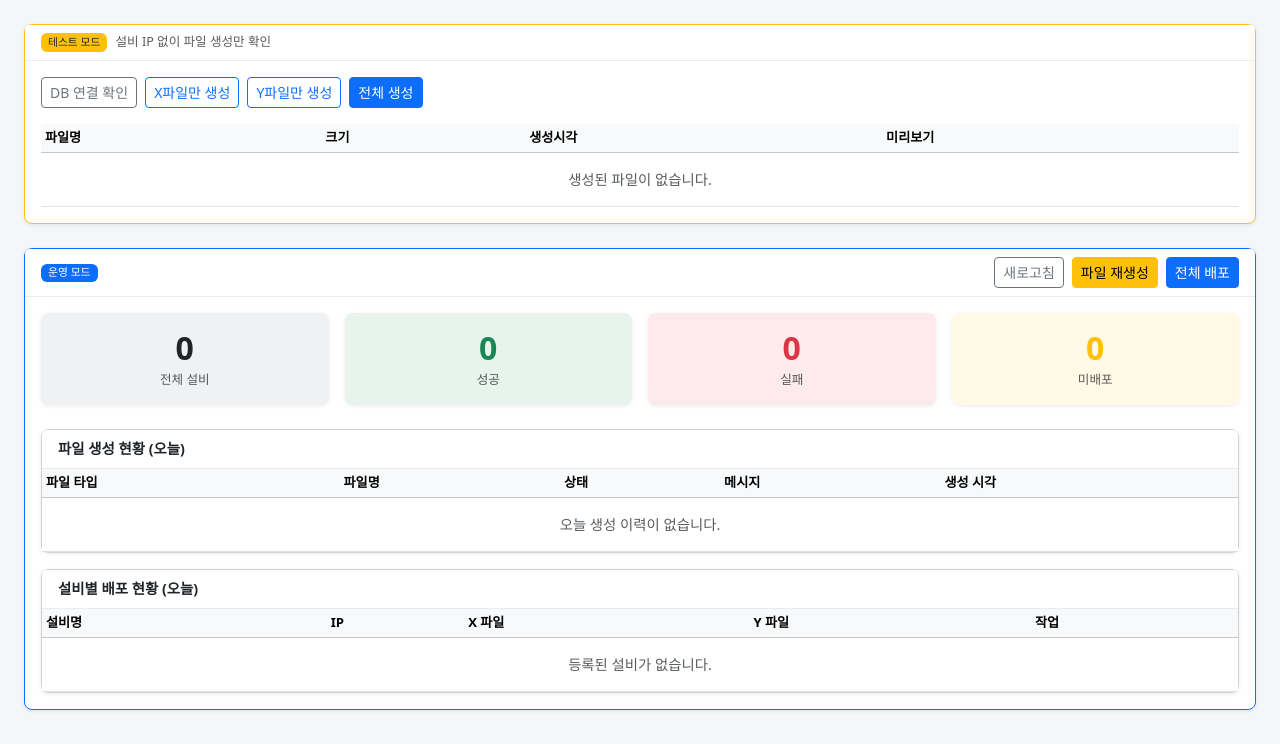
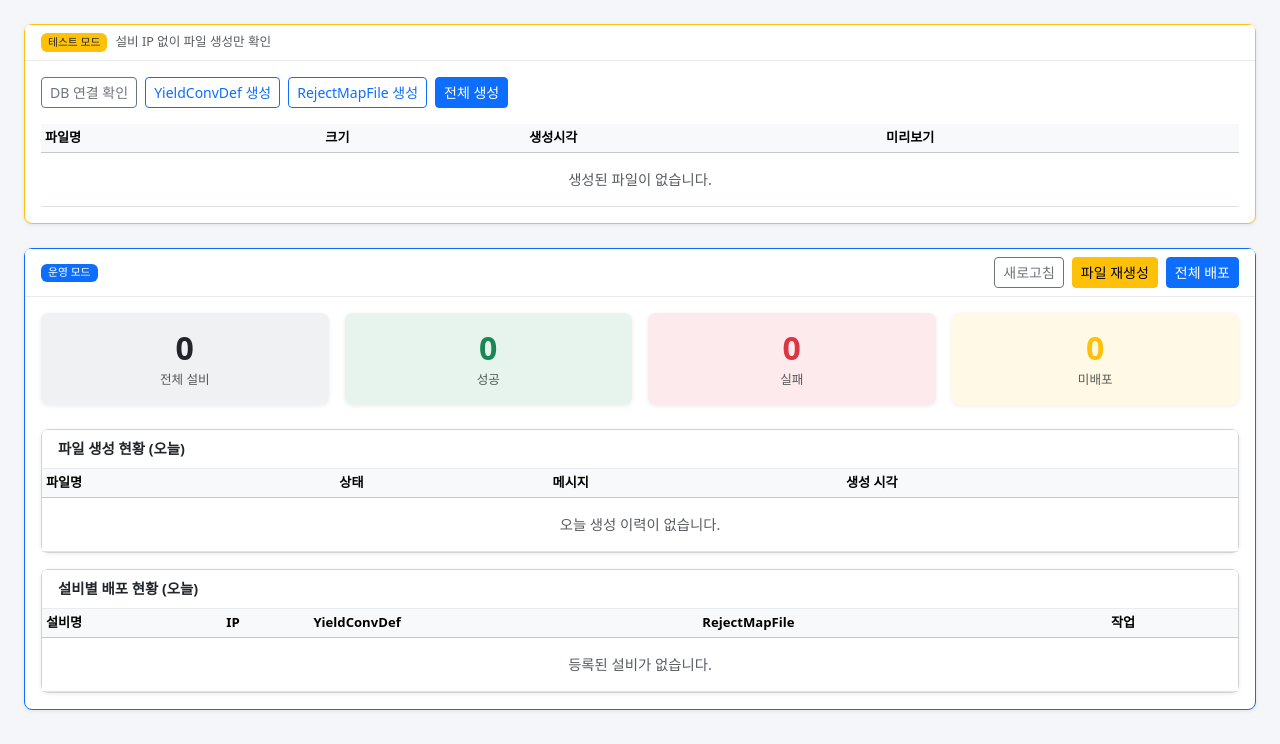
Before and after one commit to disntm90/disntm90, a FastAPI app: page / in a window 1280 px wide. Shown: the part 56-800 px from the top of the page. Run offline with FastAPI, Linux system fonts and the light colour scheme; data that the repository does not hold is empty; some libraries are stand-ins or nearby versions.

Commit message:
refactor: X/Y 파일 타입명 변경 및 파일명 변경
- X → YieldConvDef, Y → RejectMapFile (코드 전체 적용)
- RejectCodeMap.xml → RejectMapFile.xml
- 대시보드 파일 생성 현황에서 파일타입(X/Y) 열 제거
- 배포 현황 테이블 헤더 YieldConvDef / RejectMapFile 로 변경

https://claude.ai/code/session_01QyCjQLCtkKqWipJYZtLocq

```diff
--- a/app/routers/files.py
+++ b/app/routers/files.py
@@ -97,10 +97,10 @@ class TestGenerateRequest(BaseModel):
 def test_generate(req: TestGenerateRequest):
     ft = req.file_type.upper()
     try:
-        if ft == "X":
+        if ft == "YIELDCONVDEF":
             result = generate_yield_condef(triggered_by="test")
             results = [result]
-        elif ft == "Y":
+        elif ft == "REJECTMAPFILE":
             result = generate_reject_mapfile(triggered_by="test")
             results = [result]
         else:
--- a/app/templates/dashboard.html
+++ b/app/templates/dashboard.html
@@ -12,8 +12,8 @@
   <div class="card-body">
     <div class="d-flex flex-wrap gap-2 mb-3">
       <button class="btn btn-outline-secondary btn-sm" onclick="checkDb()">DB 연결 확인</button>
-      <button class="btn btn-outline-primary btn-sm" onclick="testGenerate('X')">X파일만 생성</button>
-      <button class="btn btn-outline-primary btn-sm" onclick="testGenerate('Y')">Y파일만 생성</button>
+      <button class="btn btn-outline-primary btn-sm" onclick="testGenerate('YieldConvDef')">YieldConvDef 생성</button>
+      <button class="btn btn-outline-primary btn-sm" onclick="testGenerate('RejectMapFile')">RejectMapFile 생성</button>
       <button class="btn btn-primary btn-sm" onclick="testGenerate('ALL')">전체 생성</button>
     </div>
     <div id="dbCheckResult"></div>
@@ -91,7 +91,6 @@
           <table class="table table-sm table-hover mb-0">
             <thead class="table-light">
               <tr>
-                <th>파일 타입</th>
                 <th>파일명</th>
                 <th>상태</th>
                 <th>메시지</th>
@@ -99,7 +98,7 @@
               </tr>
             </thead>
             <tbody id="generateTable">
-              <tr><td colspan="5" class="text-center text-muted py-3">데이터 로딩 중...</td></tr>
+              <tr><td colspan="4" class="text-center text-muted py-3">데이터 로딩 중...</td></tr>
             </tbody>
           </table>
         </div>
@@ -115,8 +114,8 @@
               <tr>
                 <th>설비명</th>
                 <th>IP</th>
-                <th>X 파일</th>
-                <th>Y 파일</th>
+                <th>YieldConvDef</th>
+                <th>RejectMapFile</th>
                 <th>작업</th>
               </tr>
             </thead>
@@ -269,10 +268,9 @@
         document.getElementById('pendingCount').textContent = data.summary.pending;
 
         const genRows = data.generate_logs.length === 0
-          ? '<tr><td colspan="5" class="text-center text-muted py-3">오늘 생성 이력이 없습니다.</td></tr>'
+          ? '<tr><td colspan="4" class="text-center text-muted py-3">오늘 생성 이력이 없습니다.</td></tr>'
           : data.generate_logs.map(g => `
               <tr>
-                <td><span class="badge bg-primary">${esc(g.file_type)}</span></td>
                 <td><code>${esc(g.filename)}</code></td>
                 <td>${genBadge(g.status)}</td>
                 <td><small>${esc(g.message)}</small></td>
@@ -286,8 +284,8 @@
               <tr>
                 <td>${esc(e.name)}</td>
                 <td><code>${esc(e.ip)}</code></td>
-                <td>${statusBadge(e.file_X)}</td>
-                <td>${statusBadge(e.file_Y)}</td>
+                <td>${statusBadge(e.file_YieldConvDef)}</td>
+                <td>${statusBadge(e.file_RejectMapFile)}</td>
                 <td>
                   <button class="btn btn-outline-primary btn-sm" data-id="${e.id}" data-name="${esc(e.name)}" onclick="deployOne(this.dataset.id, this.dataset.name)">
                     재배포
```
Also changed, not shown: app/routers/deploy.py (+5 -5 lines), app/services/file_generator.py (+5 -5 lines), 1 other file.
